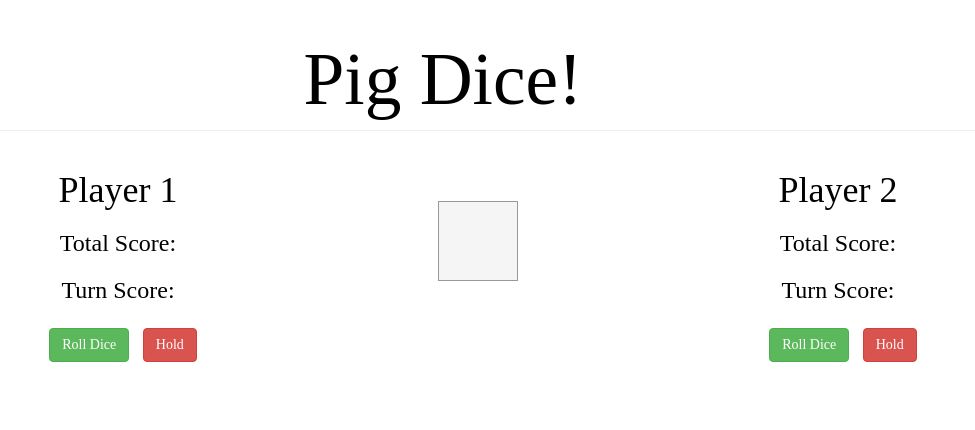
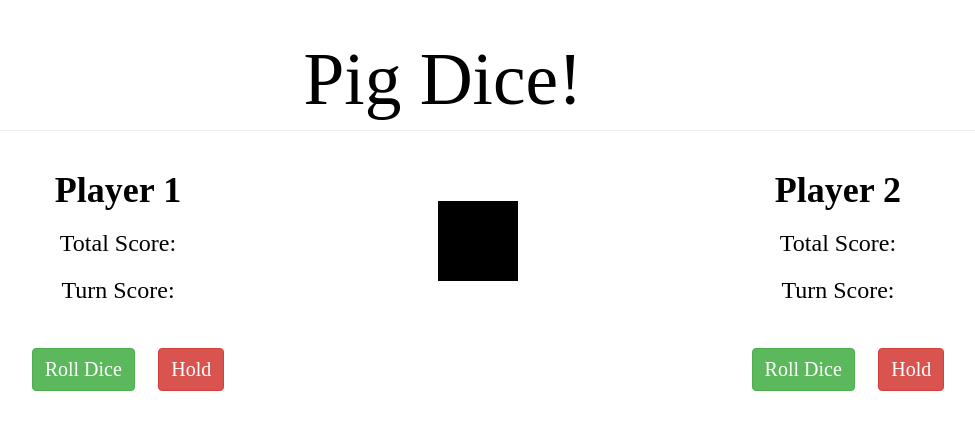
Before and after one commit to shathashaath/pig-dice, a plain HTML site: page index.html in a window 1280 px wide. Shown: the top 430 px of the page, without its empty margins (197-1172 px from the left). Drawn offline with Linux system fonts and the light colour scheme.

Commit message:
Add formatting to diceBox, btns and headers

```diff
--- a/css/styles.css
+++ b/css/styles.css
@@ -16,15 +16,17 @@ body {
 #dice {
   width: 80px;
   height: 80px;
-  background: #F5F5F5;
-  border: #999 1px solid;
-  font-size: 56px;
+  background: #000000;
+  border: #000000 1px solid;
+  color: #FFFFFF;
+  font-size: 55px;
   text-align: center;
   margin: 5px;
   margin-top: 50px;
 }
 
 .btn {
-  margin-top: 15px;
-  margin-left: 10px;
+  margin-top: 35px;
+  margin-left: 20px;
+  font-size: 15pt;
 }
--- a/index.html
+++ b/index.html
@@ -11,18 +11,18 @@
   <body>
     <h1 class="page-header">Pig Dice!</h1>
     <div class="row container">
-      <div class="col-sm-4" id="player1">
-        <h1>Player 1 </h1>
+      <div class="col-xs-4" id="player1">
+        <h1><strong>Player 1</strong></h1>
         <h3>Total Score: <span id="p1-score"></span></h3>
         <h3>Turn Score: <span id="p1-turnscore"></span></h3>
         <button type="button" class="btn btn-success" id="p1-roll">Roll Dice</button>
         <button type="button" class="btn btn-danger" id="p1-hold">Hold</button>
       </div>
-      <div class="col-sm-4" id="dice">
+      <div class="col-xs-4" id="dice">
         <div id="dieBox" class="dice"></div>
       </div>
-      <div class="col-sm-4"id="player2">
-        <h1>Player 2 </h1>
+      <div class="col-xs-4"id="player2">
+        <h1><strong>Player 2</strong></h1>
         <h3>Total Score: <span id="p2-score"></span></h3>
         <h3>Turn Score: <span id="p2-turnscore"></span></h3>
         <button type="button" class="btn btn-success" id="p2-roll">Roll Dice</button>
--- a/js/scripts.js
+++ b/js/scripts.js
@@ -19,6 +19,7 @@ Player.prototype.rollDice = function () {
 
 Player.prototype.hold = function () {
   this.totalScore += this.turnScore;
+  // diceBox.innerHTML = 0;
 }
 
 
```
